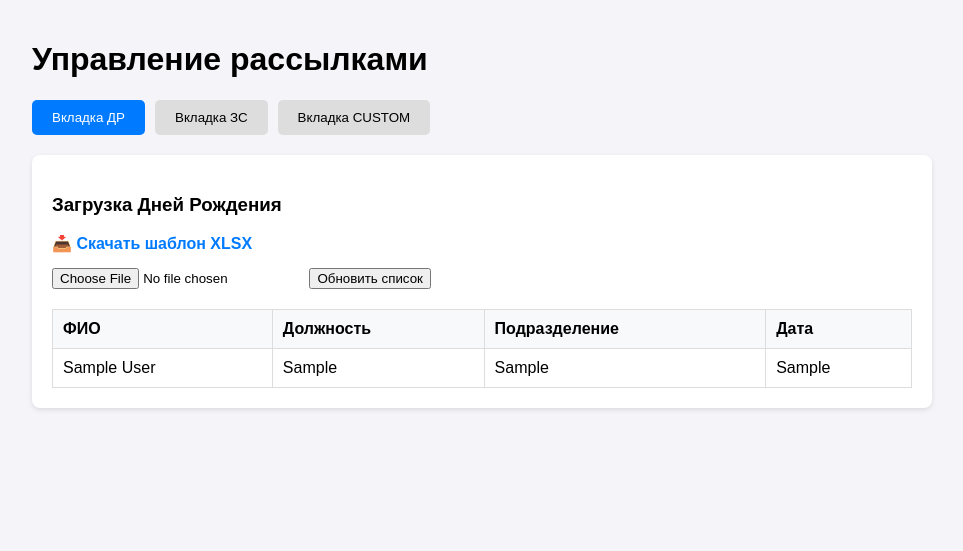
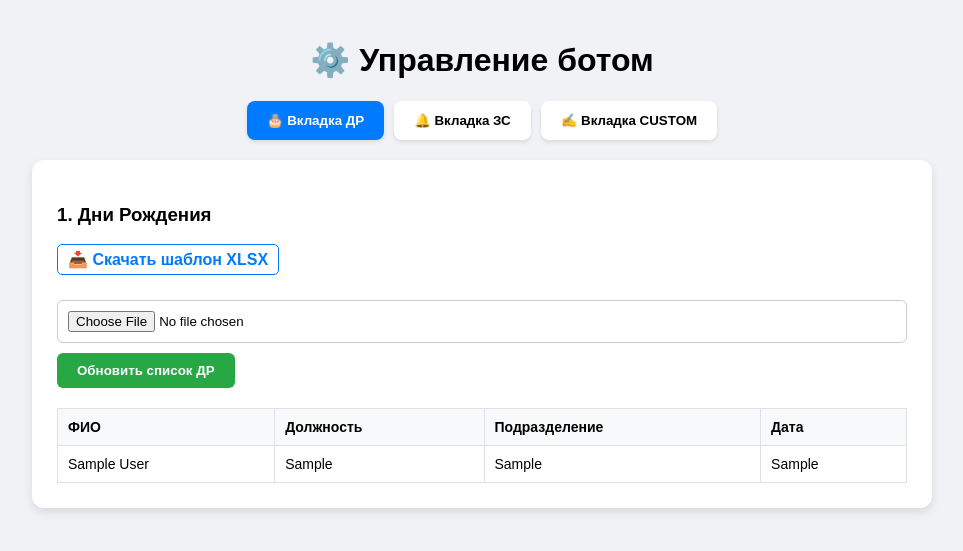
Before and after one commit to ankoriru/reminder, a Flask app: page / in a window 1280 px wide. Shown: the top 551 px of the page, without its empty margins (158-1121 px from the left). Run offline with Flask 3, Linux system fonts and the light colour scheme; the visitor is signed in with stand-in values (Sample User, id 1); tables that the repository leaves empty hold one stand-in row (values such as "Sample post").

Commit message:
Update index.html

```diff
--- a/templates/index.html
+++ b/templates/index.html
@@ -2,42 +2,44 @@
 <html lang="ru">
 <head>
     <meta charset="UTF-8">
-    <title>Настройки Бота</title>
+    <title>Админ-панель Бота</title>
     <style>
-        body { font-family: Arial, sans-serif; max-width: 900px; margin: auto; padding: 20px; background: #f4f4f9; }
-        .nav { display: flex; gap: 10px; margin-bottom: 20px; }
-        .nav button { padding: 10px 20px; cursor: pointer; border: none; background: #ddd; border-radius: 5px; }
+        body { font-family: sans-serif; max-width: 900px; margin: auto; padding: 20px; background: #f0f2f5; }
+        .nav { display: flex; gap: 10px; margin-bottom: 20px; justify-content: center; }
+        .nav button { padding: 12px 20px; cursor: pointer; border: none; background: #fff; border-radius: 8px; box-shadow: 0 2px 4px rgba(0,0,0,0.1); font-weight: bold; }
         .nav button.active { background: #007bff; color: white; }
-        .content { background: white; padding: 20px; border-radius: 8px; box-shadow: 0 2px 5px rgba(0,0,0,0.1); }
+        .content { background: white; padding: 25px; border-radius: 12px; box-shadow: 0 4px 10px rgba(0,0,0,0.1); }
         .tab { display: none; }
         .active-tab { display: block; }
         table { width: 100%; border-collapse: collapse; margin-top: 20px; }
-        th, td { border: 1px solid #ddd; padding: 10px; text-align: left; }
+        th, td { border: 1px solid #dee2e6; padding: 10px; text-align: left; font-size: 14px; }
         th { background: #f8f9fa; }
-        .btn-dl { display: inline-block; margin-bottom: 15px; color: #007bff; text-decoration: none; font-weight: bold; }
-        .flash { color: green; margin-bottom: 15px; font-weight: bold; }
+        .btn-template { display: inline-block; margin-bottom: 15px; color: #007bff; text-decoration: none; font-weight: bold; border: 1px solid #007bff; padding: 5px 10px; border-radius: 5px; }
+        .flash { padding: 15px; background: #d4edda; color: #155724; border-radius: 8px; margin-bottom: 20px; border: 1px solid #c3e6cb; }
+        textarea, input, select { width: 100%; padding: 10px; margin: 10px 0; border: 1px solid #ccc; border-radius: 6px; box-sizing: border-box; }
+        button[type="submit"] { background: #28a745; color: white; border: none; padding: 10px 20px; border-radius: 6px; cursor: pointer; font-weight: bold; }
     </style>
 </head>
 <body>
-    <h1>Управление рассылками</h1>
+    <h1 style="text-align: center;">⚙️ Управление ботом</h1>
 
     {% with messages = get_flashed_messages() %}
       {% if messages %}<div class="flash">{{ messages[0] }}</div>{% endif %}
     {% endwith %}
 
     <div class="nav">
-        <button onclick="showTab('dr')" id="btn-dr" class="active">Вкладка ДР</button>
-        <button onclick="showTab('zs')" id="btn-zs">Вкладка ЗС</button>
-        <button onclick="showTab('custom')" id="btn-custom">Вкладка CUSTOM</button>
+        <button onclick="showTab('dr')" id="btn-dr" class="active">🎂 Вкладка ДР</button>
+        <button onclick="showTab('zs')" id="btn-zs">🔔 Вкладка ЗС</button>
+        <button onclick="showTab('custom')" id="btn-custom">✍️ Вкладка CUSTOM</button>
     </div>
 
     <div class="content">
         <div id="dr" class="tab active-tab">
-            <h3>Загрузка Дней Рождения</h3>
-            <a href="/download_template/dr" class="btn-dl">📥 Скачать шаблон XLSX</a>
+            <h3>1. Дни Рождения</h3>
+            <a href="/download_template/dr" class="btn-template">📥 Скачать шаблон XLSX</a>
             <form action="/upload_dr" method="post" enctype="multipart/form-data">
                 <input type="file" name="file" accept=".xlsx" required>
-                <button type="submit">Обновить список</button>
+                <button type="submit">Обновить список ДР</button>
             </form>
             <table>
                 <tr><th>ФИО</th><th>Должность</th><th>Подразделение</th><th>Дата</th></tr>
@@ -48,11 +50,11 @@
         </div>
 
         <div id="zs" class="tab">
-            <h3>Значимые события</h3>
-            <a href="/download_template/zs" class="btn-dl">📥 Скачать шаблон XLSX</a>
+            <h3>2. Значимые события</h3>
+            <a href="/download_template/zs" class="btn-template">📥 Скачать шаблон XLSX</a>
             <form action="/upload_zs" method="post" enctype="multipart/form-data">
                 <input type="file" name="file" accept=".xlsx" required>
-                <button type="submit">Обновить события</button>
+                <button type="submit">Обновить базу событий</button>
             </form>
             <table>
                 <tr><th>Событие</th><th>Напоминание</th><th>Дата/Время</th></tr>
```
Also changed, not shown: other parts of templates/index.html (+13 -13 lines).
